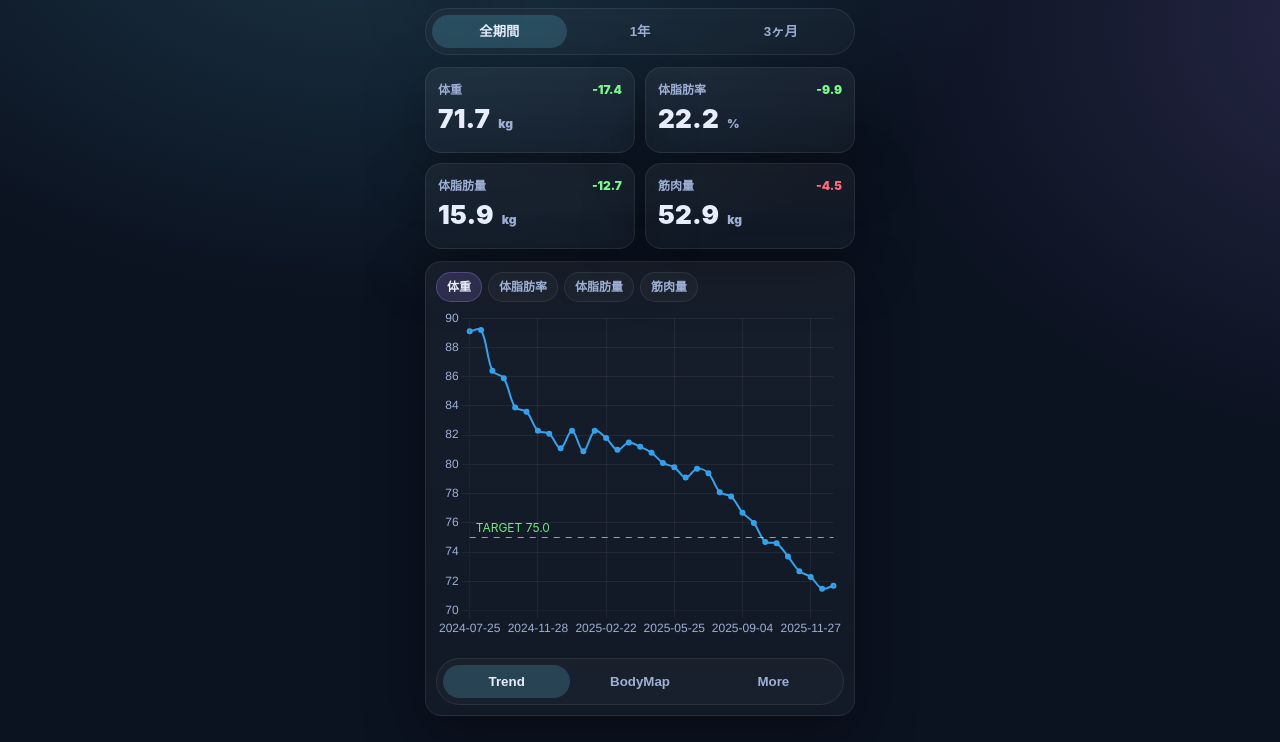
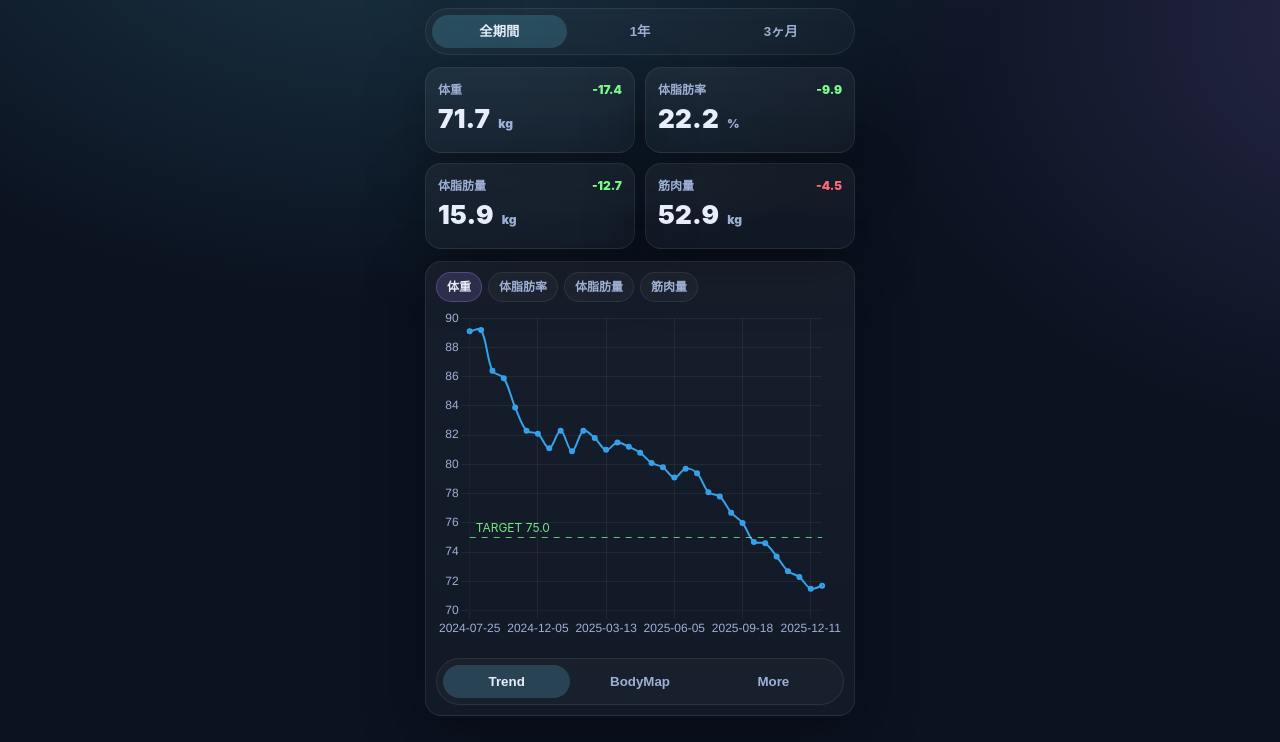
Before and after one commit to turky1129/progressfit, a plain HTML site: page index.html in a window 1280 px wide. Shown: the part 58-800 px from the top of the page. Drawn offline with nearby package versions, Linux system fonts and the light colour scheme.

Commit message:
データ1個消した

```diff
--- a/index.html
+++ b/index.html
@@ -465,14 +465,13 @@
 </div>
 
 <script>
-/* ===== Base CSV（33件フル内包） ===== */
+/* ===== Base CSV ===== */
 const BASE_CSV = `date,weight_kg,bodyfat_pct,bmi,fitness_score,fatmass_kg,muscle_kg,skeletal_muscle_kg,visceral_fat_level
 2024-07-25,89.1,32.1,29.1,47,28.6,57.4,32.8,15
 2024-08-01,89.2,31.4,29.1,44,28.0,58.0,33.2,15
 2024-09-17,86.4,30.7,28.2,47,26.5,56.8,32.5,14
 2024-10-10,85.9,30.7,28.0,49,26.4,56.4,32.2,14
 2024-11-07,83.9,29.9,27.4,53,25.1,55.8,31.9,13
-2024-11-21,83.6,32.9,27.3,43,27.5,53.2,30.4,14
 2024-11-28,82.3,29.8,26.9,52,24.5,54.8,31.3,13
 2024-12-05,82.1,29.7,26.8,54,24.4,54.7,31.3,13
 2024-12-19,81.1,29.2,26.5,54,23.7,54.4,31.1,13
```
